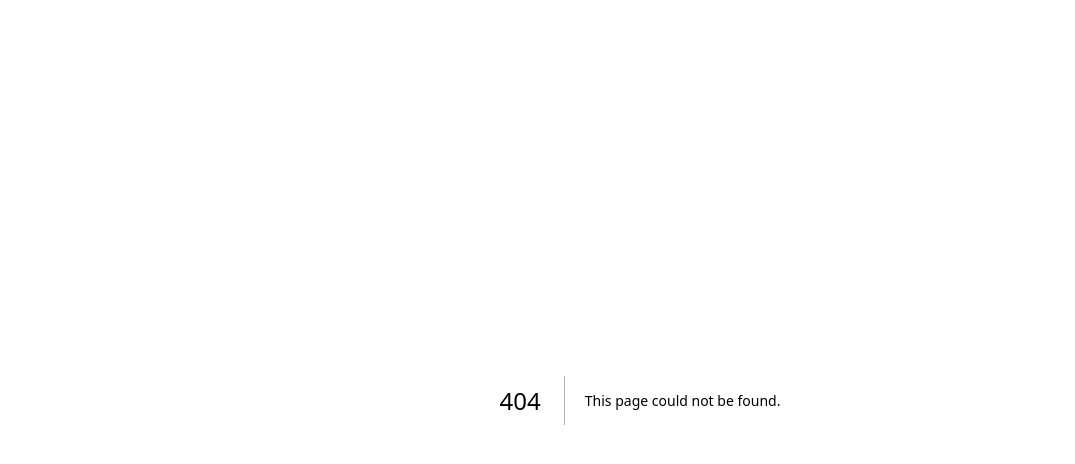
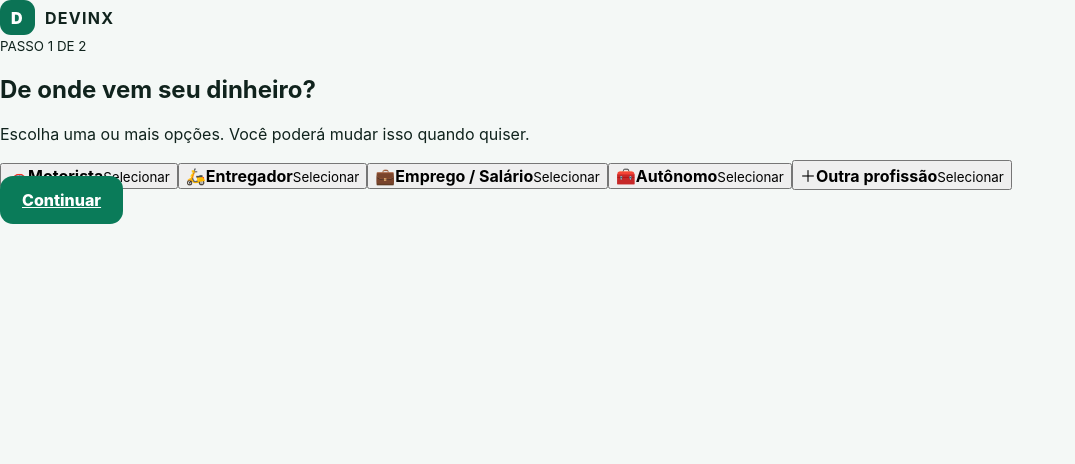
Before and after one commit to hassan80612/DEVINX, a Next.js app: page /onboarding in a window 1280 px wide. Before the commit this address had no page. Shown: the top 464 px of the page, without its empty margins (0-1075 px from the left). Built offline with nearby package versions, Linux system fonts and the light colour scheme.

Commit message:
feat: add income source onboarding

```diff
--- /dev/null
+++ b/src/app/onboarding/page.tsx
@@ -0,0 +1,3 @@
+import Link from 'next/link';
+const sources=[['🚗','Motorista'],['🛵','Entregador'],['💼','Emprego / Salário'],['🧰','Autônomo'],['＋','Outra profissão']];
+export default function Onboarding(){return <main className="onboarding"><div className="brand"><span className="mark">D</span><b>DEVINX</b></div><section><small>PASSO 1 DE 2</small><h1>De onde vem seu dinheiro?</h1><p>Escolha uma ou mais opções. Você poderá mudar isso quando quiser.</p><div className="sourceGrid">{sources.map(([icon,name])=><button key={name}><span>{icon}</span><b>{name}</b><small>Selecionar</small></button>)}</div><Link href="/painel" className="primary continue">Continuar</Link></section></main>}
```
